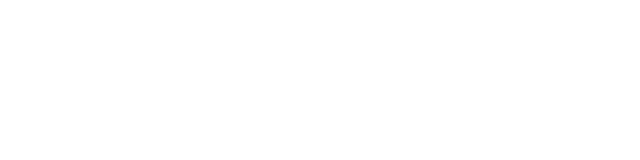
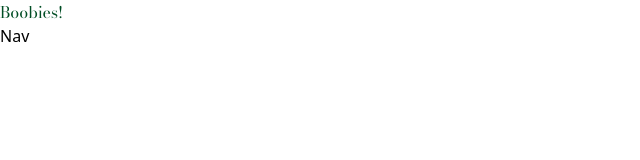
Before and after one commit to a1v0/london-liste, a Next.js app: page / in a window 1280 px wide. Shown: the top 160 px of the page, without its empty margins (0-640 px from the left). Built offline with nearby package versions, Linux system fonts and the light colour scheme.

Commit message:
Add `Header` to base layout

```diff
--- a/app/layout.js
+++ b/app/layout.js
@@ -1,4 +1,5 @@
 import "./globals.css";
+import Header from "./Header";
 
 export const metadata = {
 	title: "London-Liste",
@@ -19,7 +20,12 @@
 					rel="stylesheet"
 				/>
 			</head>
-			<body>{children}</body>
+			<body>
+				<div>
+					<Header />
+					<div>{children}</div>
+				</div>
+			</body>
 		</html>
 	);
 }
```
